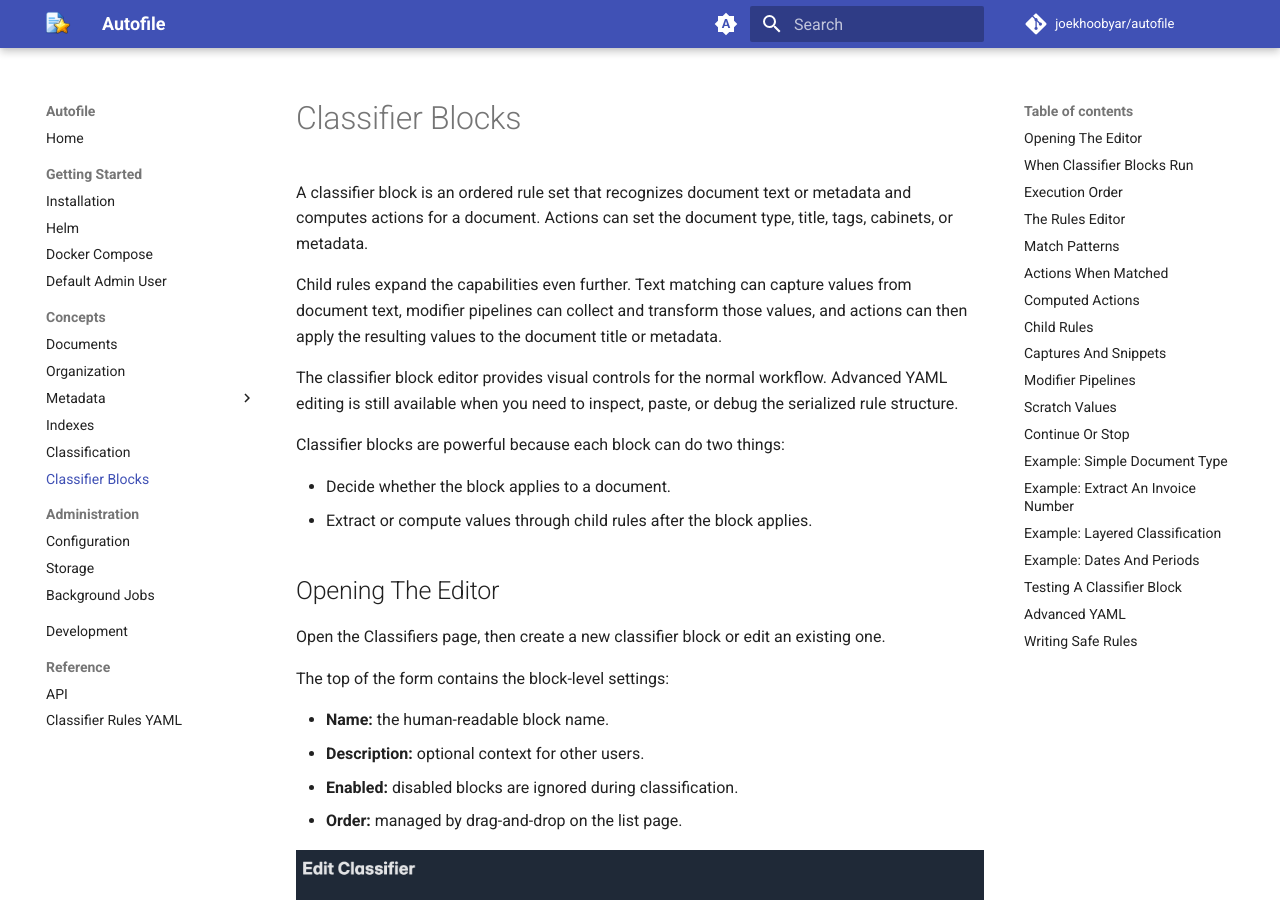
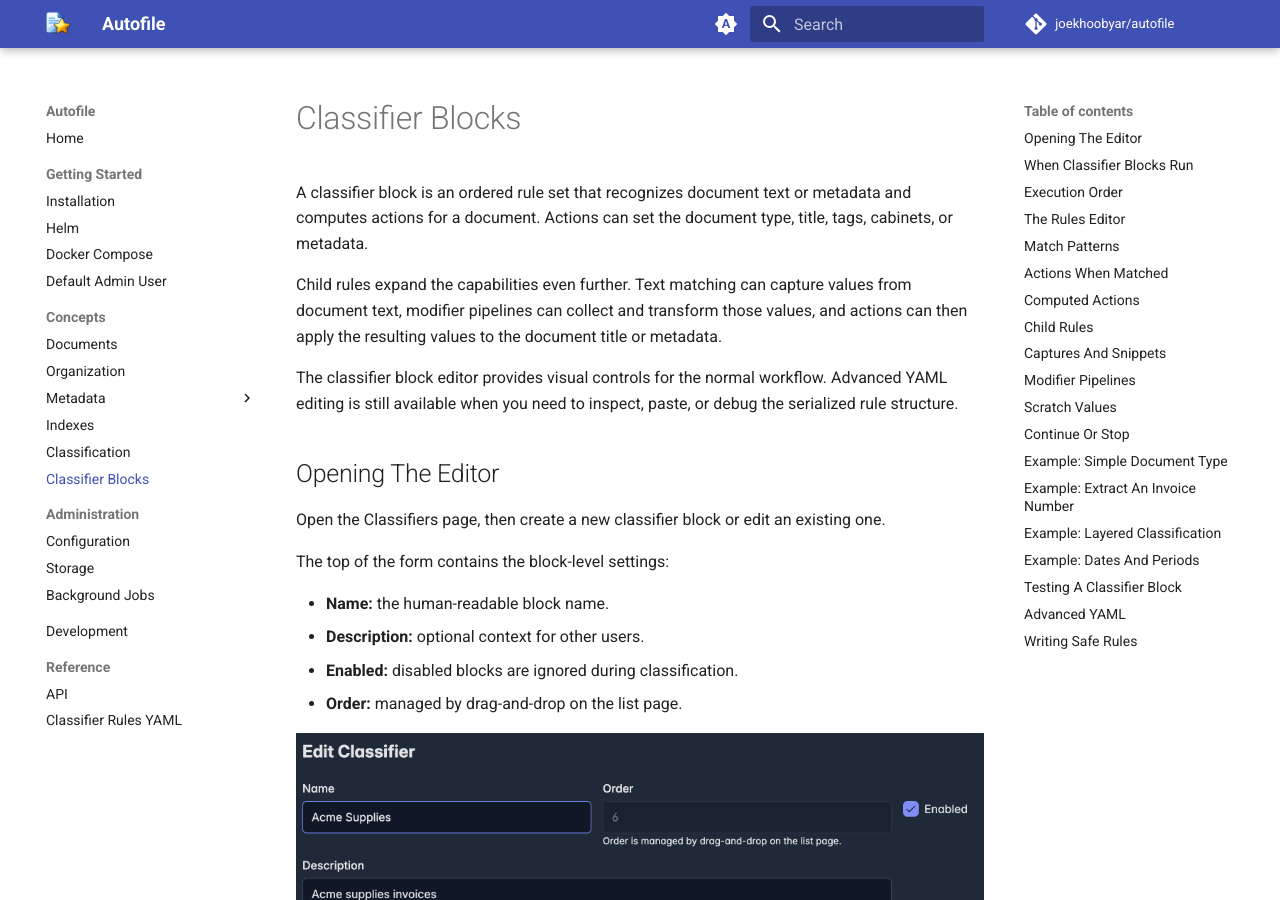
Before and after one commit to joekhoobyar/autofile, an MkDocs documentation site: the page built from docs/concepts/classifier-blocks.md, in a window 1280 px wide and 900 px high. Built offline with MkDocs 1.6.1 and Material for MkDocs 9.7.7, drawn with Linux system fonts in a browser that asks for light colours; comment, search, counter and statistics services are not loaded.

Commit message:
docs: more updates

```diff
--- a/docs/concepts/classifier-blocks.md
+++ b/docs/concepts/classifier-blocks.md
@@ -5,11 +5,6 @@ A classifier block is an ordered rule set that recognizes document text or metad
 Child rules expand the capabilities even further.  Text matching can capture values from document text, modifier pipelines can collect and transform those values, and actions can then apply the resulting values to the document title or metadata.
 
 The classifier block editor provides visual controls for the normal workflow. Advanced YAML editing is still available when you need to inspect, paste, or debug the serialized rule structure.
-
-Classifier blocks are powerful because each block can do two things:
-
-- Decide whether the block applies to a document.
-- Extract or compute values through child rules after the block applies.
 
 ## Opening The Editor
 
```
